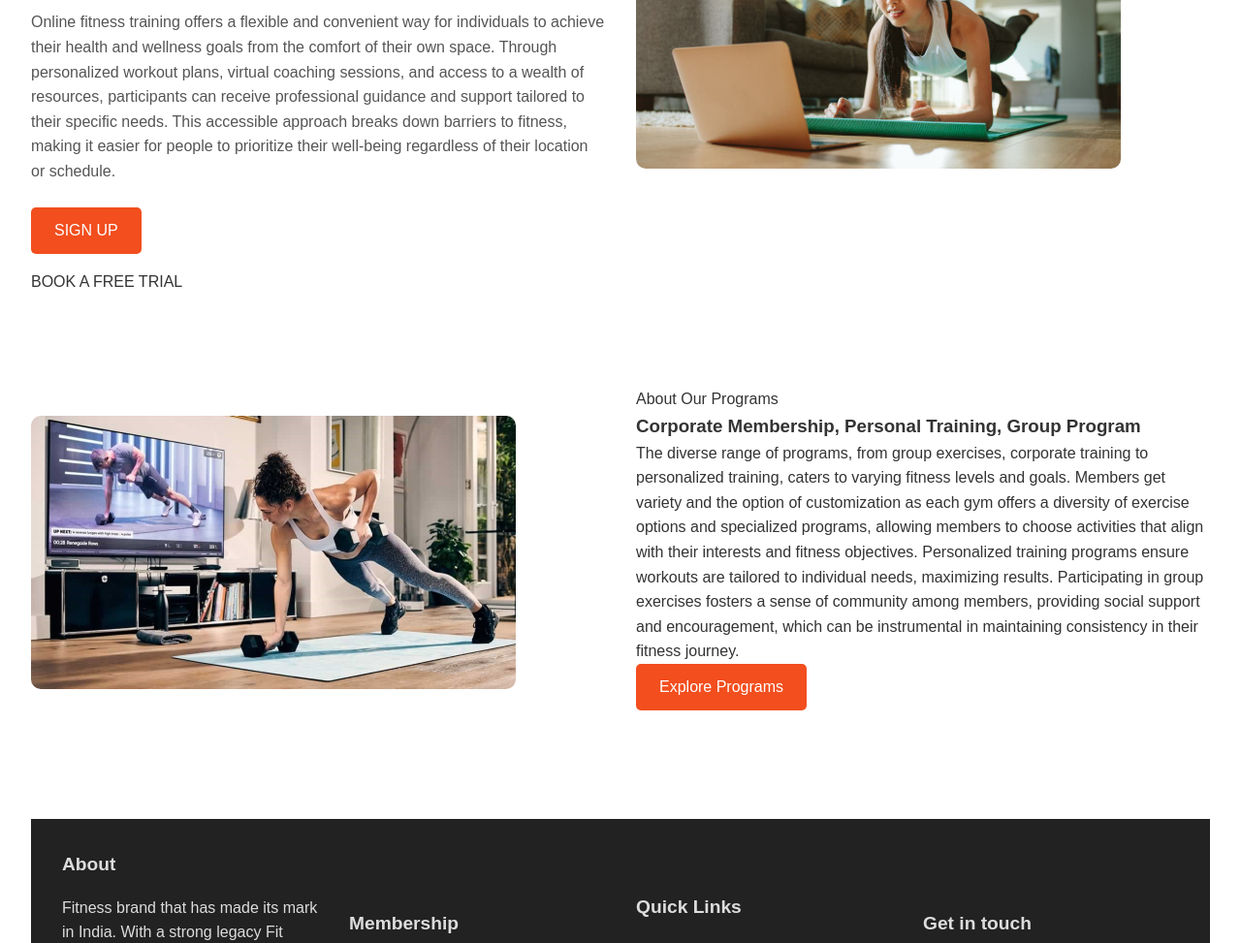
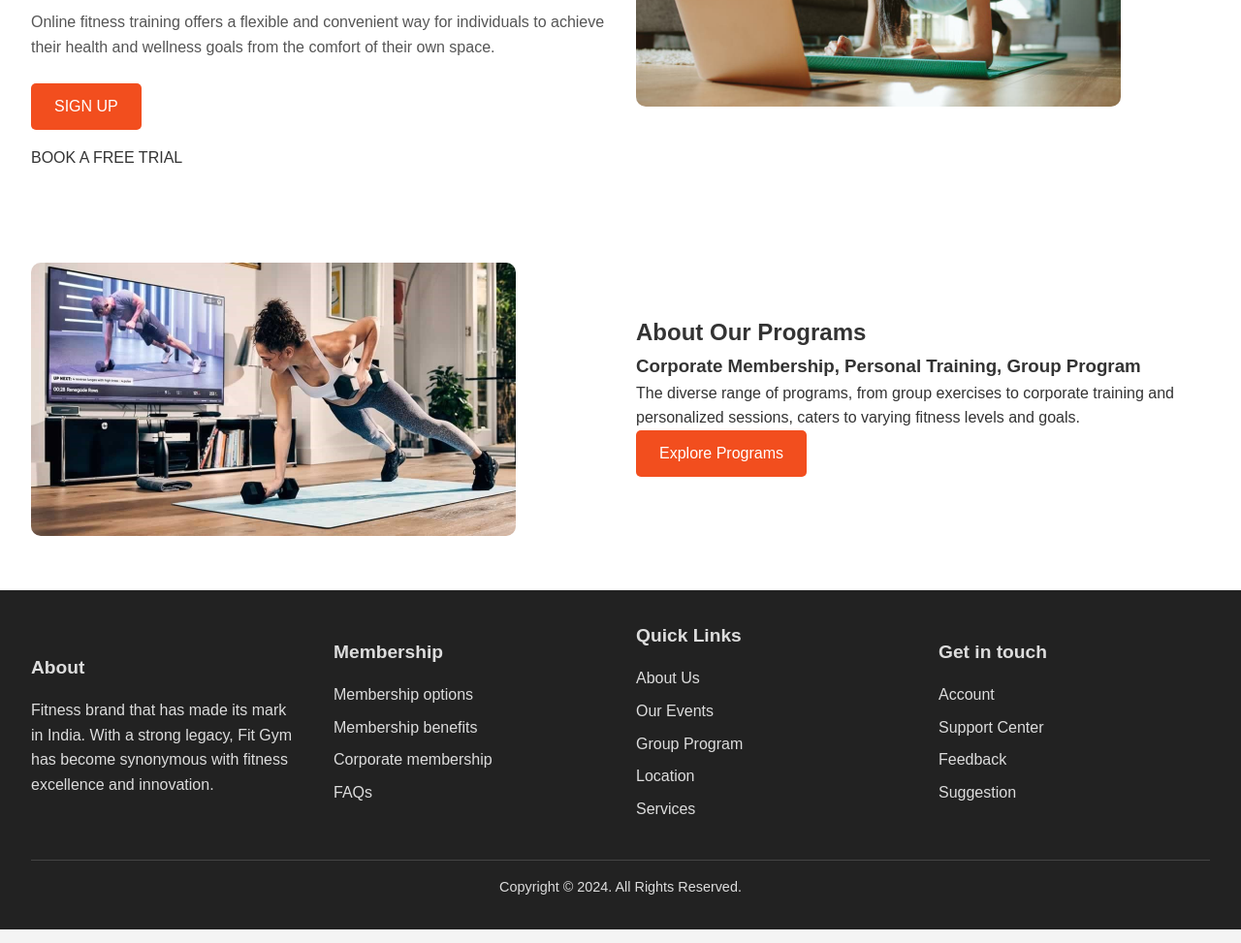
Before and after one commit to rohhitsingh19/Landing_Page-, a plain HTML site: page index.html in a window 1280 px wide. Shown: the part 316-1289 px from the top of the page at 97% size. Drawn offline with nearby package versions, Linux system fonts and the light colour scheme.

Commit message:
Update index.html

```diff
--- a/index.html
+++ b/index.html
@@ -5,115 +5,77 @@
     <meta http-equiv="X-UA-Compatible" content="IE=edge" />
     <meta name="viewport" content="width=device-width, initial-scale=1.0" />
     <title>FIT GYM</title>
-    <!-- CSS -->
     <link rel="stylesheet" href="style.css" />
+    <script type="module" src="https://unpkg.com/ionicons@5.5.2/dist/ionicons/ionicons.esm.js"></script>
+    <script nomodule src="https://unpkg.com/ionicons@5.5.2/dist/ionicons/ionicons.js"></script>
   </head>
   <body>
-    <!-- Menu -->
-    <div class="menu">
+    <header class="menu">
       <nav>
         <input type="checkbox" id="check" />
         <label for="check" class="checkbtn">
           <ion-icon name="grid-outline"></ion-icon>
         </label>
-
         <label class="logo">FIT GYM</label>
-
         <ul>
           <li><a href="#hero-section" class="active">Home</a></li>
           <li><a href="#about">About</a></li>
           <li><a href="#contact-us">Contact Us</a></li>
-
         </ul>
       </nav>
-    </div>
-    <!-- End Menu -->
+    </header>
 
-    <!-- Hero Section -->
-    <div class="section flex" id="hero-section">
+    <section class="section flex" id="hero-section">
       <div class="text">
         <h1 class="primary">
-          ONLINE <br/>
-          PERSONAL<br/>
-          TRAINING<br/>
+          ONLINE <br /> PERSONAL<br /> TRAINING
         </h1>
-
         <p class="tertiary">
-          Online fitness training offers a flexible and convenient way for individuals to achieve their health and wellness goals
-          from the comfort of their own space. Through personalized workout plans, virtual coaching sessions, and access to a wealth
-          of resources, participants can receive professional guidance and support tailored to their specific needs.
-          This accessible approach breaks down barriers to fitness, making it easier for people to prioritize their well-being
-           regardless of their location or schedule.
-          </p>
-
+          Online fitness training offers a flexible and convenient way for individuals to achieve their health and wellness goals from the comfort of their own space.
+        </p>
         <a href="#menu" class="btn">SIGN UP</a>
-        <p> BOOK A FREE TRIAL</p>
+        <p>BOOK A FREE TRIAL</p>
       </div>
       <div class="visual">
-        <img src="fitgym.jpg" alt="" />
+        <img src="fitgym.jpg" alt="Fit Gym" />
       </div>
-    </div>
+    </section>
 
-
-
-    <!-- About -->
-    <div class="section" id="about">
+    <section class="section" id="about">
       <div class="container flex">
         <div class="visual">
-          <img src="fitgym2.jpg" alt="" />
+          <img src="fitgym2.jpg" alt="Programs" />
         </div>
         <div class="text">
-          <div class="primary">About Our Programs</div>
-
+          <h2 class="primary">About Our Programs</h2>
           <h3 class="tertiary">Corporate Membership, Personal Training, Group Program</h3>
-
           <p>
-            The diverse range of programs, from group exercises, corporate training to personalized training,
-            caters to varying fitness levels and goals. Members get variety and the option of customization as
-            each gym offers a diversity of exercise options and specialized programs, allowing members to
-            choose activities that align with their interests and fitness objectives. Personalized training programs
-            ensure workouts are tailored to individual needs, maximizing results. Participating in group exercises fosters
-             a sense of community among members, providing social support and encouragement,
-             which can be instrumental in maintaining consistency in their fitness journey.
+            The diverse range of programs, from group exercises to corporate training and personalized sessions, caters to varying fitness levels and goals.
           </p>
-
           <a href="#menu" class="btn">Explore Programs</a>
         </div>
       </div>
-    </div>
-    <!-- End About -->
+    </section>
 
-    <!-- Menu -->
-    <div class="section" id="menu">
-      <div class="container">
-
-    <div class="footer">
+    <footer class="footer section">
       <div class="container flex">
         <div class="footer-about">
           <h2>About</h2>
           <p>
-          Fitness brand that has made its mark in India.
-          With a strong legacy Fit Gym has become synonymous with fitness excellenceand innovation.
-          World-class fitness facilities, innovation and a comprehensive range of workout programs tailored to
-          meet the needs of diverse fitness enthusiasts is what sets us apart from others.
+            Fitness brand that has made its mark in India. With a strong legacy, Fit Gym has become synonymous with fitness excellence and innovation.
           </p>
         </div>
-
         <div class="membership">
           <h2>Membership</h2>
-
           <ul>
             <li>Membership options</li>
             <li>Membership benefits</li>
             <li>Corporate membership</li>
-            <li>Frequently asked questions</li>
-            <li></li>
+            <li>FAQs</li>
           </ul>
         </div>
-
         <div class="quick-links">
           <h2>Quick Links</h2>
-
           <ul>
             <li>About Us</li>
             <li>Our Events</li>
@@ -122,22 +84,19 @@
             <li>Services</li>
           </ul>
         </div>
-
         <div class="get-in-touch">
           <h2>Get in touch</h2>
           <ul>
             <li>Account</li>
             <li>Support Center</li>
             <li>Feedback</li>
-            <li>Suggession</li>
+            <li>Suggestion</li>
           </ul>
         </div>
       </div>
-
       <div class="copyright">
         <p>Copyright &copy; 2024. All Rights Reserved.</p>
       </div>
-    </div>
-
+    </footer>
   </body>
 </html>
```
